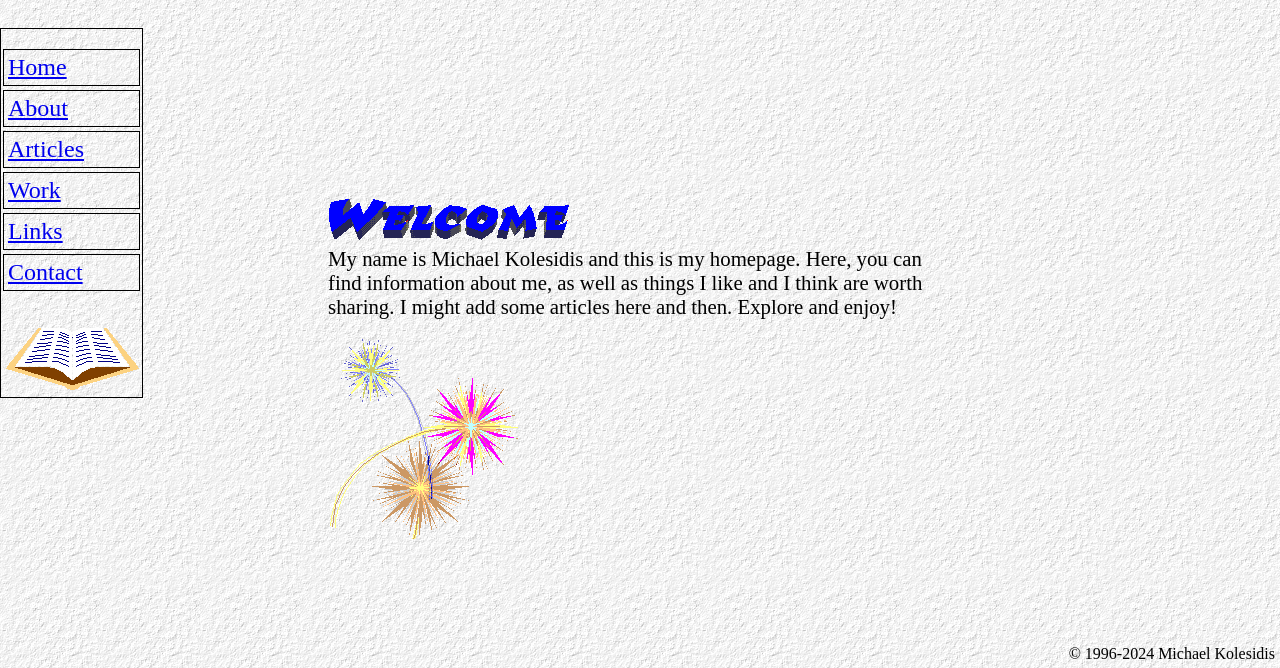
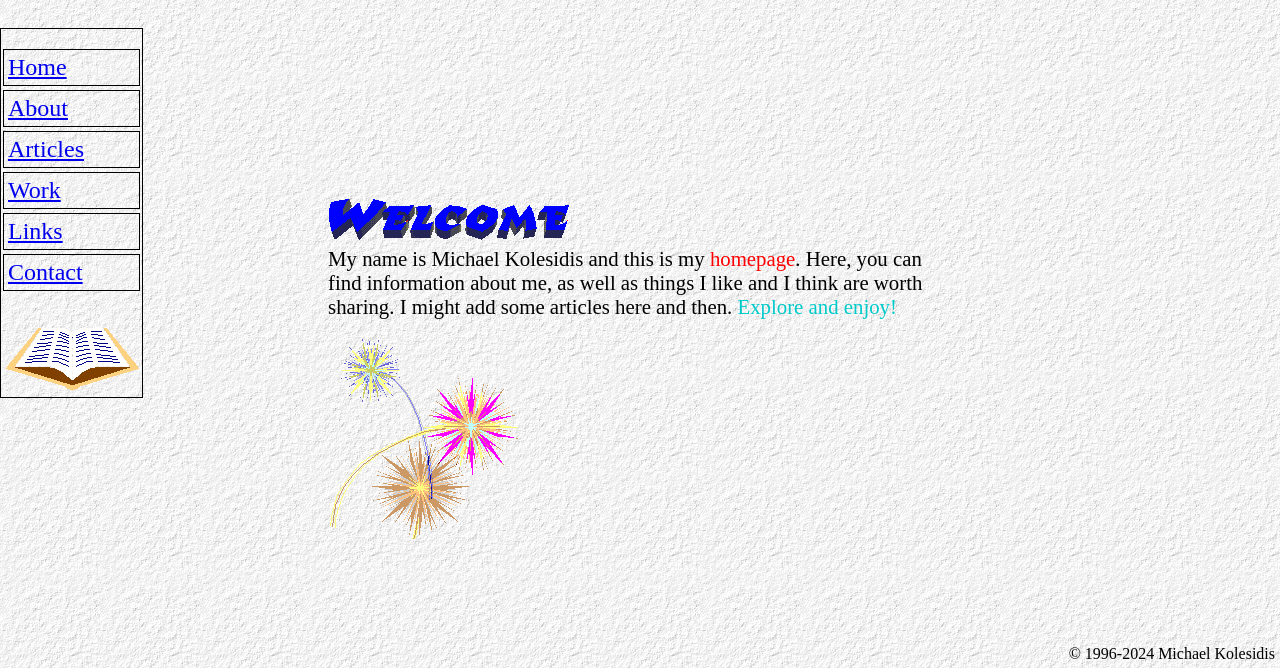
Before and after one commit to michaelkolesidis/mikes-homepage, a plain HTML site: page index.html in a window 1280 px wide. Shown: the part 132-800 px from the top of the page. Drawn offline with Linux system fonts and the light colour scheme.

Commit message:
Update index.html

```diff
--- a/index.html
+++ b/index.html
@@ -28,9 +28,11 @@
     <main>
       <img src="./images/welcome.gif" alt="" srcset="" />
       <p class="paragraph">
-        My name is Michael Kolesidis and this is my homepage. Here, you can find
-        information about me, as well as things I like and I think are worth
-        sharing. I might add some articles here and then. Explore and enjoy!
+        My name is Michael Kolesidis and this is my
+        <span style="color: red">homepage</span>. Here, you can find information
+        about me, as well as things I like and I think are worth sharing. I
+        might add some articles here and then.
+        <span style="color: rgb(0, 203, 203)">Explore and enjoy!</span>
       </p>
       <img src="./images/fireworks.gif" alt="" srcset="" />
     </main>
```
